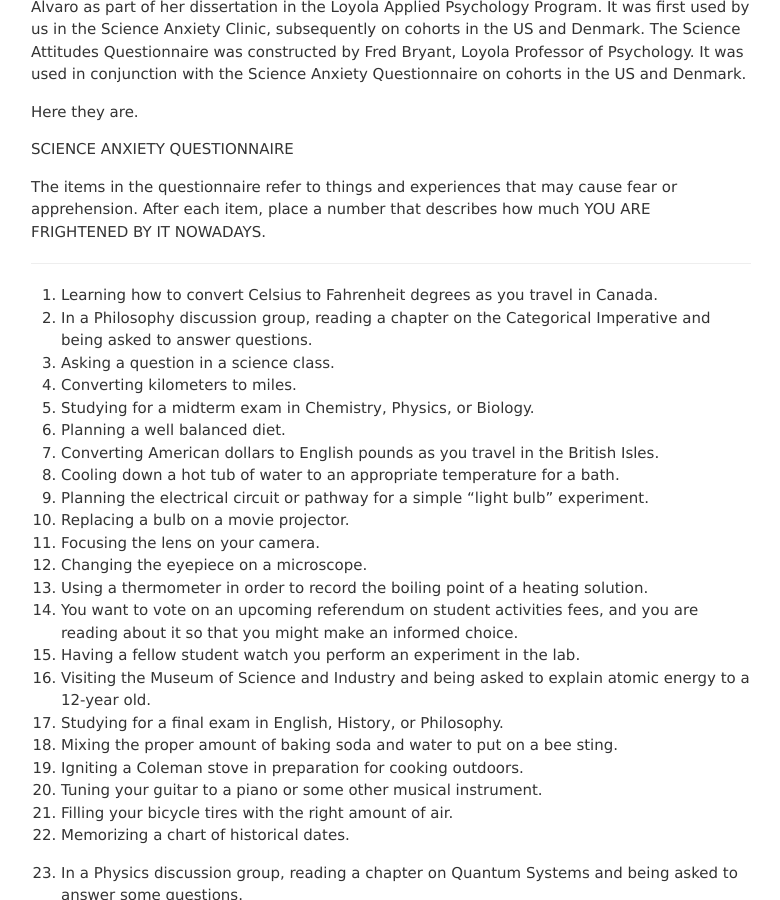
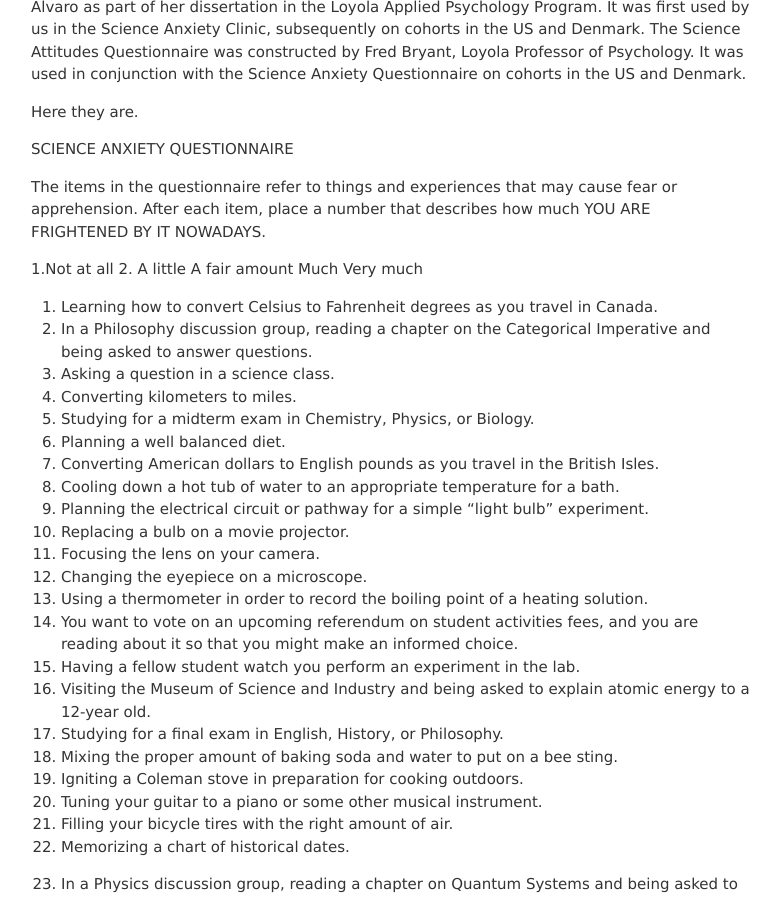
Before and after one commit to jvmallow/jvmallow.github.io, a Jekyll site: the page built from _posts/2025-05-31-Science_Anxiety.md, in a window 1280 px wide and 900 px high, scrolled down 3039 px. Shown: the whole window, without its empty margins (249-1029 px from the left). Built offline with Jekyll 4.4.1, drawn with Linux system fonts in a browser that asks for light colours; a script that is not in the unit is left out.

Commit message:
Update 2025-05-31-Science_Anxiety.md

```diff
--- a/_posts/2025-05-31-Science_Anxiety.md
+++ b/_posts/2025-05-31-Science_Anxiety.md
@@ -80,8 +80,8 @@ SCIENCE ANXIETY QUESTIONNAIRE
 
 The items in the questionnaire refer to things and experiences that may cause fear or apprehension. After each item, place a number that describes how much YOU ARE FRIGHTENED BY IT NOWADAYS.
 
+ 1.Not at all       2. A little      A fair amount          Much             Very much
 
----------------------------------------------------------------------------------------------------------------------------
  1.	Learning how to convert Celsius to Fahrenheit degrees as you travel in Canada.
  2.	In a Philosophy discussion group, reading a chapter on the Categorical Imperative and being asked to answer questions.
  3.	Asking a question in a science class.
```
